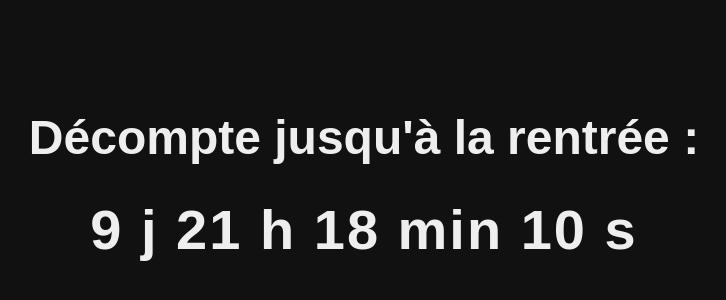
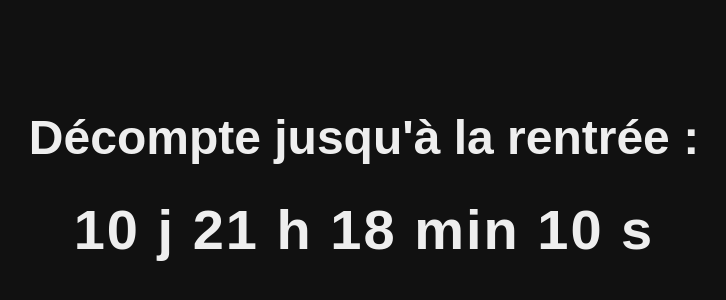
Before and after one commit to moi34567/Decompte-rentr-e, a plain HTML site: page Index.html in a window 1280 px wide. Shown: the part 58-358 px from the top of the page, without its empty margins (276-1002 px from the left). Drawn offline with Linux system fonts and the light colour scheme.

Commit message:
Update Index.html

```diff
--- a/Index.html
+++ b/Index.html
@@ -54,7 +54,7 @@
   -->
   <script>
     // 📅 Date de la rentrée à ajuster ici :
-    const targetDate = new Date("2025-09-01T08:00:00");
+    const targetDate = new Date("2025-09-02T08:00:00");
 
     function updateCountdown() {
       const now = new Date();
```
